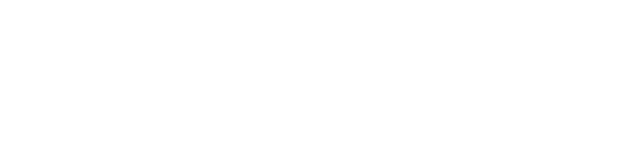
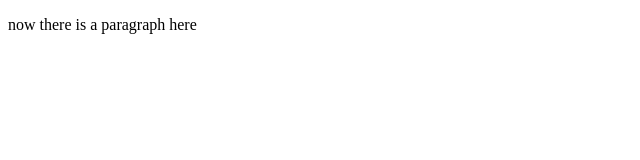
Before and after one commit to paulafiaschi/Intro, a plain HTML site: page index.html in a window 1280 px wide. Shown: the whole page, without its empty margins (0-640 px from the left). Drawn offline with Linux system fonts and the light colour scheme.

Commit message:
Added paragraph

```diff
--- a/index.html
+++ b/index.html
@@ -11,6 +11,7 @@
 
 <body>
 
+  <p>now there is a paragraph here</p>
 
   <script src="main.js"></script>
 </body>
```
